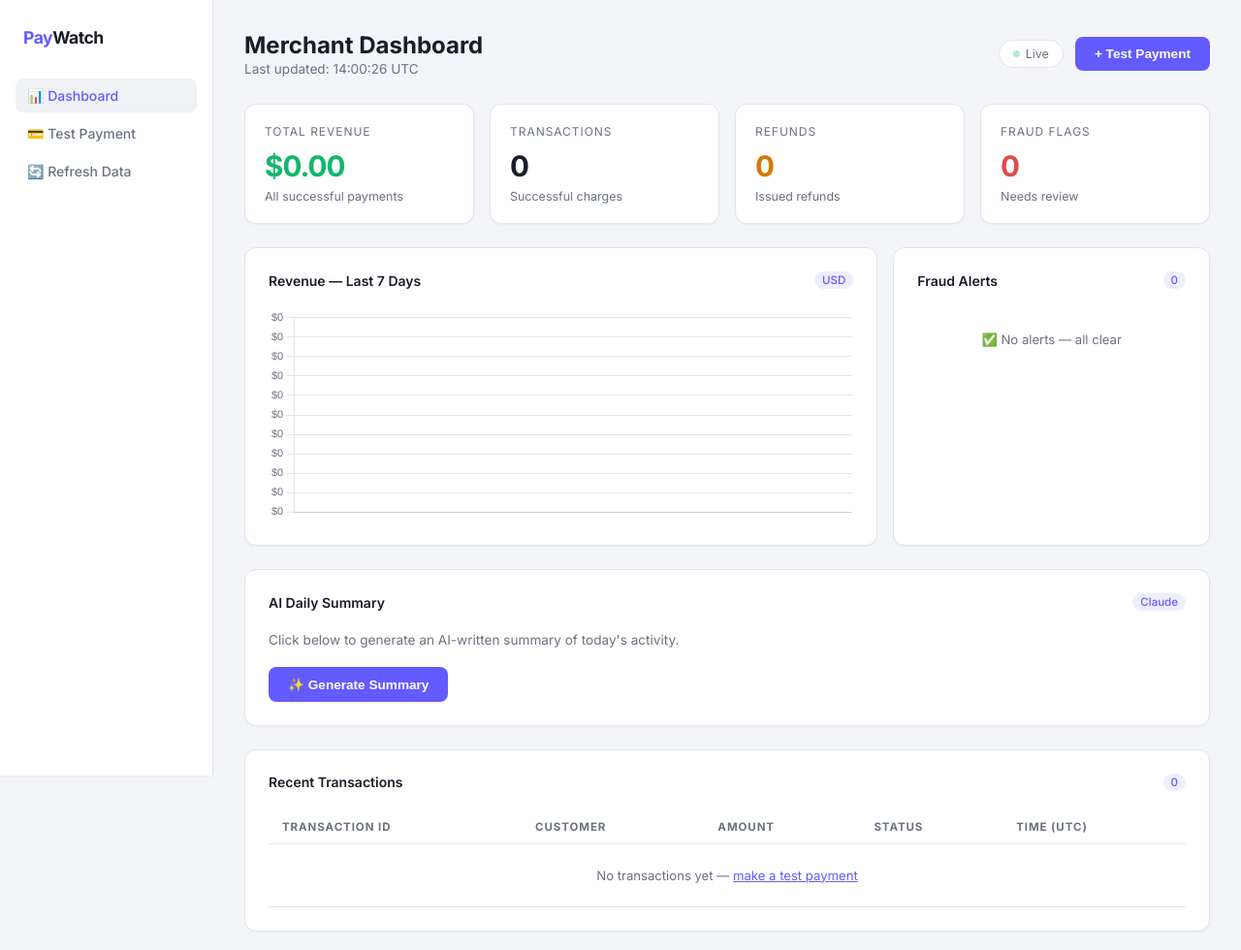
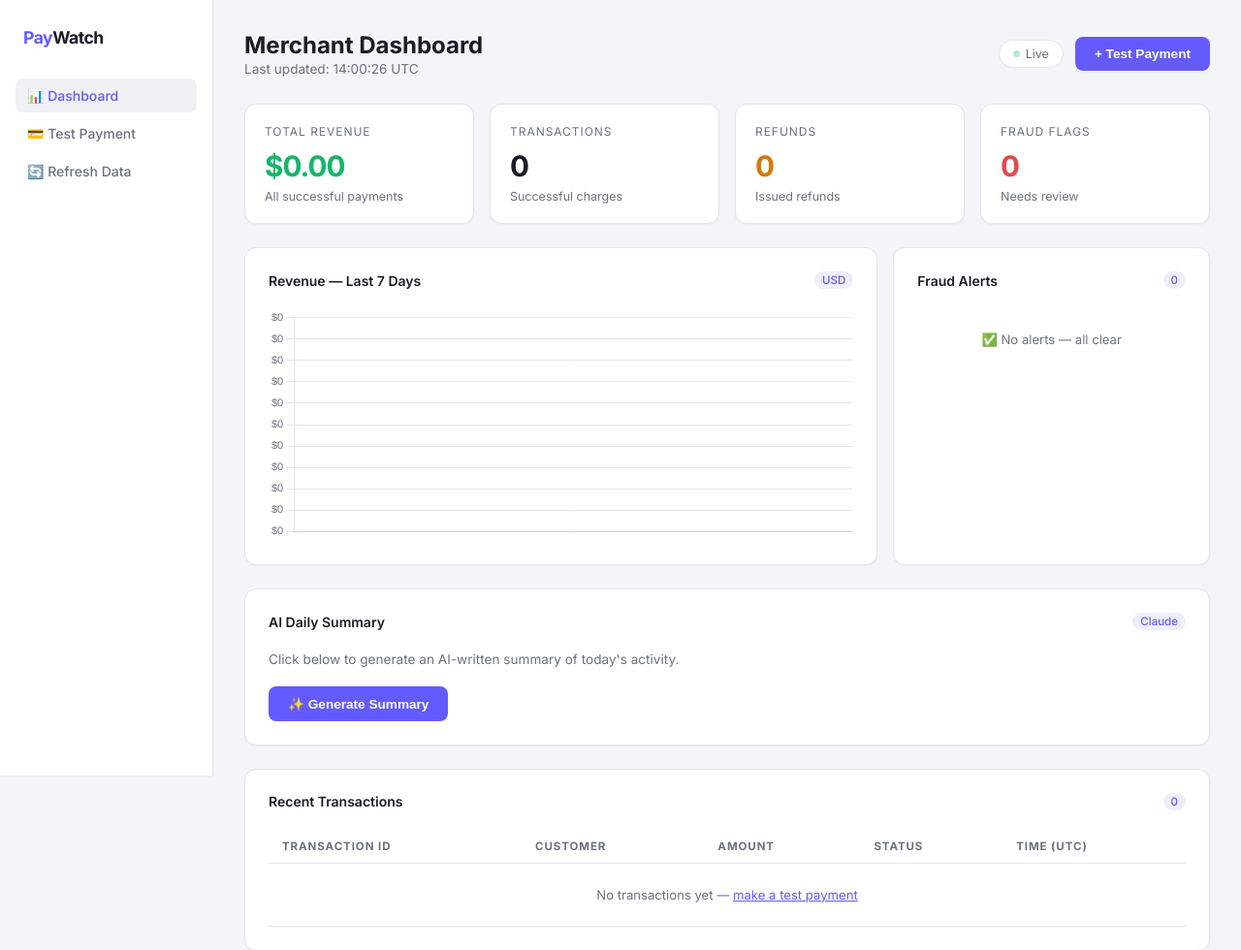
Before and after one commit to samgeorgeus06-byte/Paywatch-Dashboard, a Flask app: page /dashboard in a window 1280 px wide. Shown: the top 980 px of the page at 97% size. Run offline with Flask 3, Linux system fonts and the light colour scheme; data that the repository does not hold is empty.

Commit message:
Fill chart card height, clean up dashboard comments

```diff
--- a/templates/dashboard.html
+++ b/templates/dashboard.html
@@ -4,16 +4,14 @@
   <meta charset="UTF-8" />
   <meta name="viewport" content="width=device-width, initial-scale=1.0"/>
   <title>Merchant Dashboard</title>
-  <!-- Google Fonts — clean professional look -->
+  <!-- Google Fonts -->
   <link rel="preconnect" href="https://fonts.googleapis.com">
   <link href="https://fonts.googleapis.com/css2?family=Inter:wght@400;500;600;700&display=swap" rel="stylesheet">
-  <!-- Chart.js — draws our revenue chart. Loaded from a CDN (no install needed). -->
+  <!-- Chart.js via CDN -->
   <script src="https://cdn.jsdelivr.net/npm/chart.js"></script>
 
   <style>
-    /* =====================================================================
-       CSS RESET + BASE
-       ===================================================================== */
+    /* css reset + base */
     *, *::before, *::after { box-sizing: border-box; margin: 0; padding: 0; }
 
     :root {
@@ -41,9 +39,7 @@
       min-height: 100vh;
     }
 
-    /* =====================================================================
-       SIDEBAR NAV
-       ===================================================================== */
+    /* sidebar nav */
     .layout { display: flex; }
 
     .sidebar {
@@ -91,9 +87,7 @@
 
     .nav-item.active { color: var(--accent); }
 
-    /* =====================================================================
-       MAIN CONTENT
-       ===================================================================== */
+    /* main content */
     .main {
       margin-left: 220px;
       flex: 1;
@@ -134,9 +128,7 @@
       50%       { opacity: 0.3; }
     }
 
-    /* =====================================================================
-       STAT CARDS
-       ===================================================================== */
+    /* stat cards */
     .stat-grid {
       display: grid;
       grid-template-columns: repeat(4, 1fr);
@@ -178,9 +170,7 @@
       margin-top: 6px;
     }
 
-    /* =====================================================================
-       CHART + ALERTS ROW
-       ===================================================================== */
+    /* chart + alerts row */
     .mid-row {
       display: grid;
       grid-template-columns: 2fr 1fr;
@@ -214,15 +204,25 @@
       font-weight: 500;
     }
 
-    canvas { max-height: 220px; }
+    /* the row is as tall as the alerts panel, so the chart stretches to match */
+    .chart-card { display: flex; flex-direction: column; }
 
-    /* =====================================================================
-       FRAUD ALERTS PANEL
-       ===================================================================== */
+    .chart-wrap {
+      flex: 1;
+      min-height: 240px;
+      position: relative;
+    }
+
+    .chart-wrap canvas { position: absolute; inset: 0; }
+
+    /* fraud alerts panel */
     .alerts-list {
       display: flex;
       flex-direction: column;
       gap: 10px;
+      /* cap the row height as alerts accumulate */
+      max-height: 380px;
+      overflow-y: auto;
     }
 
     .alert-item {
@@ -256,9 +256,7 @@
       padding: 24px 0;
     }
 
-    /* =====================================================================
-       TRANSACTIONS TABLE
-       ===================================================================== */
+    /* transactions table */
     .table-wrap { overflow-x: auto; }
 
     table {
@@ -316,9 +314,7 @@
       margin-left: 6px;
     }
 
-    /* =====================================================================
-       SKELETON LOADER (shown while data is fetching)
-       ===================================================================== */
+    /* skeleton loader (shown while data is fetching) */
     .skeleton {
       background: linear-gradient(90deg, var(--surface2) 25%, var(--border) 50%, var(--surface2) 75%);
       background-size: 200% 100%;
@@ -350,9 +346,6 @@
 </head>
 <body>
 
-<!-- =========================================================
-     SIDEBAR
-     ========================================================= -->
 <div class="layout">
   <nav class="sidebar">
     <div class="sidebar-logo">Pay<span>Watch</span></div>
@@ -368,9 +361,6 @@
     </div>
   </nav>
 
-  <!-- =========================================================
-       MAIN CONTENT
-       ========================================================= -->
   <main class="main">
 
     <!-- Page Header -->
@@ -390,7 +380,7 @@
       </div>
     </div>
 
-    <!-- ── Stat Cards ─────────────────────────────────────────── -->
+    <!-- Stat cards -->
     <div class="stat-grid">
       <div class="stat-card">
         <div class="stat-label">Total Revenue</div>
@@ -414,16 +404,18 @@
       </div>
     </div>
 
-    <!-- ── Chart + Alerts Row ─────────────────────────────────── -->
+    <!-- Chart + alerts -->
     <div class="mid-row">
 
       <!-- Revenue Chart -->
-      <div class="card">
+      <div class="card chart-card">
         <div class="card-title">
           Revenue — Last 7 Days
           <span class="badge">USD</span>
         </div>
-        <canvas id="revenueChart"></canvas>
+        <div class="chart-wrap">
+          <canvas id="revenueChart"></canvas>
+        </div>
       </div>
 
       <!-- Fraud Alerts -->
@@ -439,7 +431,7 @@
 
     </div>
 
-    <!-- ── AI Daily Summary ───────────────────────────────────── -->
+    <!-- AI daily summary -->
     <div class="card" style="margin-bottom:24px;">
       <div class="card-title">
         AI Daily Summary
@@ -451,7 +443,7 @@
       <button class="test-btn" onclick="generateSummary()">✨ Generate Summary</button>
     </div>
 
-    <!-- ── Transactions Table ─────────────────────────────────── -->
+    <!-- Transactions table -->
     <div class="card">
       <div class="card-title">
         Recent Transactions
@@ -480,13 +472,7 @@
   </main>
 </div>
 
-<!-- =====================================================================
-     JAVASCRIPT — Fetches data from our Flask API and updates the page
-     ===================================================================== -->
 <script>
-// -------------------------------------------------------------------
-// Chart.js setup — draws the revenue trend line chart
-// -------------------------------------------------------------------
 const ctx = document.getElementById('revenueChart').getContext('2d');
 let revenueChart = new Chart(ctx, {
   type: 'line',
@@ -499,18 +485,18 @@ let revenueChart = new Chart(ctx, {
       backgroundColor: '#635bff22',
       borderWidth: 2,
       fill: true,
-      tension: 0.4,         // Smooth curve
+      tension: 0.4,
       pointBackgroundColor: '#635bff',
       pointRadius: 4,
     }]
   },
   options: {
     responsive: true,
+    maintainAspectRatio: false,  // fill .chart-wrap instead of a fixed ratio
     plugins: {
       legend: { display: false },
       tooltip: {
         callbacks: {
-          // Format tooltip values as dollars
           label: ctx => `$${(ctx.raw / 100).toFixed(2)}`
         }
       }
@@ -525,16 +511,13 @@ let revenueChart = new Chart(ctx, {
         ticks: {
           color: '#6b7280',
           font: { size: 11 },
-          callback: v => `$${(v / 100).toFixed(0)}`   // Show $ on Y axis
+          callback: v => `$${(v / 100).toFixed(0)}`
         }
       }
     }
   }
 });
 
-// -------------------------------------------------------------------
-// Fetch summary stats (revenue, counts) and update the cards
-// -------------------------------------------------------------------
 async function loadSummary() {
   try {
     const res  = await fetch('/api/summary');
@@ -552,9 +535,6 @@ async function loadSummary() {
   }
 }
 
-// -------------------------------------------------------------------
-// Fetch revenue analytics and update the chart
-// -------------------------------------------------------------------
 async function loadAnalytics() {
   try {
     const res  = await fetch('/api/analytics');
@@ -576,9 +556,6 @@ async function loadAnalytics() {
   }
 }
 
-// -------------------------------------------------------------------
-// Fetch recent transactions and render the table + fraud alerts
-// -------------------------------------------------------------------
 async function loadTransactions() {
   try {
     const res  = await fetch('/api/transactions');
@@ -593,7 +570,6 @@ async function loadTransactions() {
 
     txBadge.textContent = transactions.length;
 
-    // ── Render table rows ──────────────────────────────────────
     if (transactions.length === 0) {
       tbody.innerHTML = `<tr><td colspan="5" style="color:var(--muted);text-align:center;padding:24px">
         No transactions yet — <a href="/checkout" style="color:var(--accent)">make a test payment</a>
@@ -621,7 +597,6 @@ async function loadTransactions() {
       }).join('');
     }
 
-    // ── Render fraud alerts ────────────────────────────────────
     const flagged = transactions.filter(tx => tx.is_flagged);
     alertBadge.textContent = flagged.length;
 
@@ -646,9 +621,6 @@ async function loadTransactions() {
   }
 }
 
-// -------------------------------------------------------------------
-// Ask the AI to generate today's summary and show it in the card
-// -------------------------------------------------------------------
 async function generateSummary() {
   const el = document.getElementById('ai-summary-text');
   el.textContent = 'Generating summary...';
@@ -666,26 +638,19 @@ async function generateSummary() {
   }
 }
 
-// -------------------------------------------------------------------
-// Update the "last updated" timestamp
-// -------------------------------------------------------------------
 function updateTimestamp() {
   const now = new Date().toLocaleTimeString('en-US', { hour12: false });
   document.getElementById('last-updated').textContent = `Last updated: ${now} UTC`;
 }
 
-// -------------------------------------------------------------------
-// Load everything at once
-// -------------------------------------------------------------------
 async function refreshAll() {
   await Promise.all([loadSummary(), loadAnalytics(), loadTransactions()]);
   updateTimestamp();
 }
 
-// Initial load
 refreshAll();
 
-// Auto-refresh every 30 seconds so the dashboard stays live
+// keep the dashboard live without a manual reload
 setInterval(refreshAll, 30_000);
 </script>
 
```
Also changed, not shown: 1 other file.
